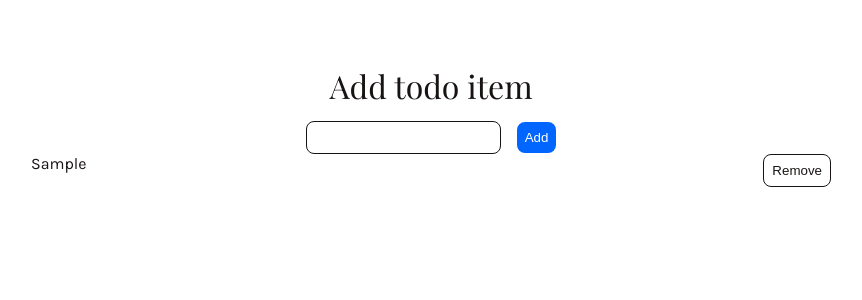
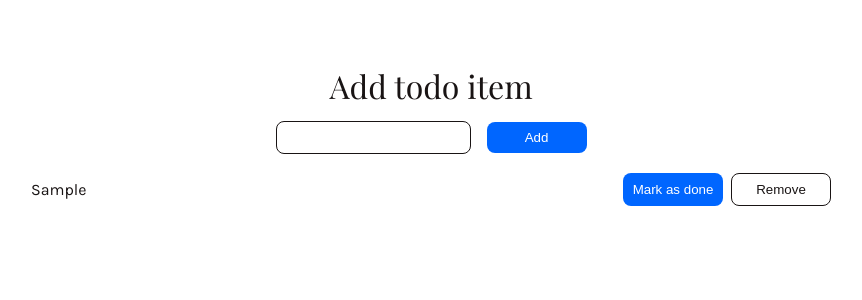
Before and after one commit to spark-156/vue-to-do-app, a Vue app in the folder frontend/: page / in a window 1280 px wide. Both pictures are taken after typing "Sample" into the empty fields and a click on the button "Add". Shown: the top 300 px of the page, without its empty margins (209-1071 px from the left). Built offline with nearby package versions, Linux system fonts and the light colour scheme.

Commit message:
add flexbox and highlight

```diff
--- a/frontend/src/App.vue
+++ b/frontend/src/App.vue
@@ -5,20 +5,35 @@
         <br />
         <input type="text" v-model="newTodo">
       </label>
-      <button class="button-primary" type="submit">Add</button>
+      <Button :buttontype="'primary'" :type="'submit'">Add</button>
     </form>
 
-    <todo-item v-for="(todo, index) in todos" :title="todo.title" :key="todo.id" @remove="todos.splice(index, 1)"/>
+    <br />
+
+    <FlexBox :flowDirection="'column'">
+      <TodoItem
+        v-for="(todo, index) in todos"
+        :key="todo.id"
+        :title="todo.title"
+        :isDone="todo.isDone"
+        @remove="todos.splice(index, 1)"
+        @toggleIsDone="todos[index].isDone = !todos[index].isDone"
+      />
+    </FlexBox>
   </div>
 </template>
 
 <script>
+import FlexBox from './components/FlexBox.vue'
 import TodoItem from './components/TodoItem.vue'
+import Button from './components/Button.vue'
 
 export default {
   name: 'App',
   components: {
-    TodoItem
+    TodoItem,
+    FlexBox,
+    Button,
   },
   data() {
     return {
@@ -29,7 +44,7 @@ export default {
   },
   methods: {
     addTodo() {
-      this.todos.push({ title: this.newTodo, id: this.nextTodoId++ })
+      this.todos.push({ title: this.newTodo, id: this.nextTodoId++, isDone: false })
       this.newTodo = ''
     }
   }
@@ -75,24 +90,6 @@ export default {
   flex-direction: column;
   align-items: center;
 }
-
-button {
-  padding: var(--ldb-lengths-1);
-  border-radius: var(--ldb-lengths-1);
-}
-
-.button-primary {
-  border: none;
-  background-color: var(--ldb-colors-blue);
-  color: var(--ldb-colors-white);
-}
-
-.button-secondary {
-  background-color: var(--ldb-colors-white);
-  color: var(--ldb-colors-black);
-  border: 1px solid var(--ldb-colors-black);
-}
-
 </style>
 
 <style scoped>
--- a/frontend/src/components/Button.vue
+++ b/frontend/src/components/Button.vue
@@ -1,5 +1,5 @@
 <template>
-  <button @click="onClick" :class="{'button-primary': buttontype === 'primary', 'button-secondary': buttontype === 'secondary' }">
+  <button @click="onClick" type="type" :class="{'button-primary': buttontype === 'primary', 'button-secondary': buttontype === 'secondary' }">
     <slot>Button</slot>
   </button>
 </template>
@@ -10,7 +10,12 @@ export default {
   props: {
     onClick: {
       type: Function,
-      required: true,
+    },
+    type: {
+      type: String,
+      default() {
+        return 'button'
+      }
     },
     buttontype: {
       type: String,
@@ -25,6 +30,8 @@ export default {
   button {
     padding: var(--ldb-lengths-1);
     border-radius: var(--ldb-lengths-1);
+    min-width: 100px;
+    cursor: pointer;
   }
 
   .button-primary {
--- /dev/null
+++ b/frontend/src/components/FlexBox.vue
@@ -0,0 +1,32 @@
+<template>
+  <div :class="['container', { 'flex-direction-row': flowDirection === 'row'}]">
+    <slot></slot>
+  </div>
+</template>
+
+<script>
+export default {
+  name: 'FlexBox',
+  props: {
+    flowDirection: {
+      type: String,
+      validator: (val) => ['column', 'row'].includes(val),
+      required: false,
+      default() {
+        return 'column'
+      }
+    }
+  }
+}
+</script>
+
+<style scoped>
+  .container {
+    display: flex;
+    flex-direction: column;
+    gap: var(--ldb-lengths-1);
+  }
+  .flex-direction-row {
+    flex-direction: row;
+  }
+</style>
--- a/frontend/src/components/TodoItem.vue
+++ b/frontend/src/components/TodoItem.vue
@@ -1,23 +1,41 @@
 <template>
-  <li>{{ title }} <Button :buttontype="'secondary'" :onClick="() => $emit('remove')">Remove</Button></li>
+  <li @mouseenter="highlight = true" @mouseleave="highlight = false">
+    <div :class="[{ 'done': isDone, 'highlight': highlight }]">{{ title }}</div>
+    <FlexBox :flowDirection="'row'">
+      <Button :buttontype="'primary'" :onClick="() => $emit('toggleIsDone')">{{ isDone ? 'Mark as not done' : 'Mark as done' }}</Button>
+      <Button :buttontype="'secondary'" :onClick="() => $emit('remove')">Remove</Button>
+    </FlexBox>
+  </li>
 </template>
 
 <script>
 import Button from './Button.vue'
+import FlexBox from './FlexBox.vue'
 
 export default {
   name: 'TodoItem',
+  data() {
+    return {
+      highlight: false,
+    }
+  },
   components: {
-    Button
+    Button,
+    FlexBox,
   },
   props: {
     title: {
       type: String,
       required: true,
+    },
+    isDone: {
+      type: Boolean,
+      required: true
     }
   },
   emits: {
-    remove: Function
+    remove: Function,
+    toggleIsDone: Function
   }
 }
 </script>
@@ -26,6 +44,15 @@ export default {
   li {
     display: flex;
     justify-content: space-between;
+    align-items: center;
     list-style: none;
   }
+
+  .highlight {
+    text-decoration: underline;
+  }
+
+  .done {
+    text-decoration: line-through;
+  }
 </style>
```
